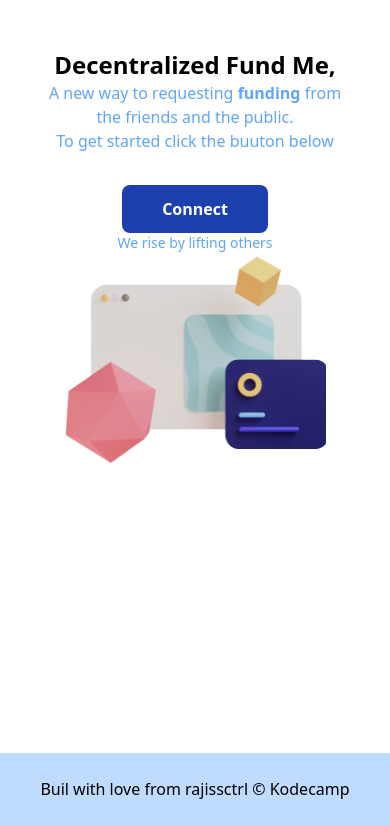
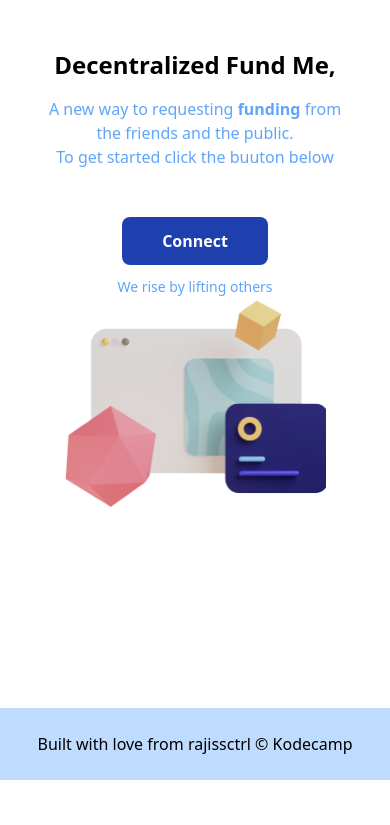
Before and after one commit to rajiss-ctrl/tailwindapp, a website: page index.html in a window 390 px wide. Shown: the part 63-888 px from the top of the page. After the commit the page ends 844 px from the top, so only its background shows below. Drawn offline with Linux system fonts and the light colour scheme.

Commit message:
new adjustment to responsiveness

```diff
--- a/index.html
+++ b/index.html
@@ -14,21 +14,21 @@
     </nav>
 
 
-        <main class="container p-10 md:px-14  w-full h-[calc(100vh-100px)]  block  lg:flex  md:items-center lg:space-x-16 md:justify-center">
+        <main class="container p-10 md:px-14  w-full xs:h-[calc(100vh-95px)] h-[calc(100vh-145px)]  block lg:flex  md:items-center lg:space-x-16 md:justify-center">
             <div class="text-center lg:text-left">
                 <h1 class="text-2xl sm:text-5xl  font-bold">Decentralized Fund Me,</h1>
-                <p class="text-blue-400 xs:px-16 sm:p-0">A new way to requesting <strong>funding</strong> from the friends and the public.</p>
-                <p class="text-blue-400">To get started click the buuton below</p>
-                <button class="bg-blue-800 mt-8 sm:mt-12 font-bold text-white px-10 py-3 sm:px-12 sm:py-3 rounded-lg">Connect</button>
-                <span class="block text-sm text-blue-400">We rise by lifting others</span>
+                <p class="text-blue-400 xs:px-16 mt-4 sm:p-0">A new way to requesting <strong>funding</strong> from the friends and the public.</p>
+                <p class="text-blue-400 mb-4">To get started click the buuton below</p>
+                <button class="bg-blue-800 mt-8 sm:mt-8 font-bold text-white px-10 py-3 sm:px-12 sm:py-3 rounded-lg">Connect</button>
+                <span class="block text-sm mt-3 text-blue-400">We rise by lifting others</span>
             </div>
-            <div class=" my-0 sm:h-auto sm:mx-0 text-center lg:text-left">
-                <img src="./images/box.png" class=" w-full  px-6 md:w-full lg:w-96" alt="">
+            <div class=" my-0 xs:m-0 sm:mx-0 text-center lg:text-left">
+                <img src="./images/box.png" class="  w-full  px-6 md:w-full lg:w-96" alt="">
             </div>
         </main>
 
     <footer class="p-6 bg-blue-200  w-full">
-        <p class="text-center">Buil with love from rajissctrl &copy Kodecamp </p>
+        <p class="text-center">Built with love from rajissctrl &copy Kodecamp </p>
     </footer>
 </body>
 </html>
```
Also changed, not shown: css/main.css.
